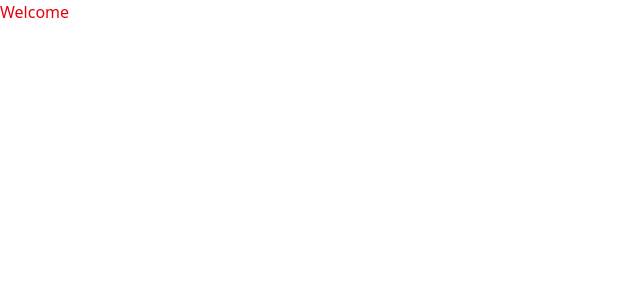
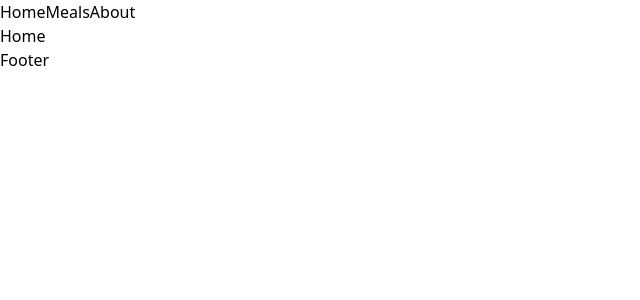
Before and after one commit to nimitaya/meals-app, a React (Vite) app: page / in a window 1280 px wide. Shown: the top 300 px of the page, without its empty margins (0-640 px from the left). Built offline with nearby package versions, Linux system fonts and the light colour scheme.

Commit message:
setup navigation

```diff
--- a/src/App.jsx
+++ b/src/App.jsx
@@ -1,9 +1,29 @@
+import { BrowserRouter, Routes, Route } from "react-router-dom";
+import NavLayout from "./components/NavLayout";
+import Home from "./pages/Home";
+import Meals from "./pages/Meals";
+import MealDetails from "./pages/MealDetails";
+import About from "./pages/About";
+import Error from "./pages/Error";
+
 function App() {
   return (
     <>
-     <h1 className="text-red-600">Welcome</h1>
+      <BrowserRouter>
+        <Routes>
+          <Route path="/" element={<NavLayout />}>
+            <Route index element={<Home />} />
+            <Route path="meals" element={<Meals />}>
+              <Route path="details" element={<MealDetails />} />
+              {/* TODO Route mit Parameter Einstellung */}
+            </Route>
+            <Route path="about" element={<About />} />
+            <Route path="*" element={<Error />}/>
+          </Route>
+        </Routes>
+      </BrowserRouter>
     </>
-  )
+  );
 }
 
-export default App
+export default App;
--- a/src/components/Header.jsx
+++ b/src/components/Header.jsx
@@ -1,6 +1,14 @@
+import { NavLink } from "react-router-dom";
+
 const Header = () => {
   return (
-    <div>Header</div>
-  )
-}
-export default Header
+    <header>
+      <nav>
+        <NavLink to="/">Home</NavLink>
+        <NavLink to="/meals">Meals</NavLink>
+        <NavLink to="/about">About</NavLink>
+      </nav>
+    </header>
+  );
+};
+export default Header;
--- a/src/components/NavLayout.jsx
+++ b/src/components/NavLayout.jsx
@@ -1,6 +1,14 @@
+import { Outlet } from "react-router-dom"
+import Header from "./Header"
+import Footer from "./Footer"
+
 const NavLayout = () => {
   return (
-    <div>NavLayout</div>
+    <>
+    <Header/>
+    <Outlet/>
+    <Footer/>
+    </>
   )
 }
 export default NavLayout
--- /dev/null
+++ b/src/pages/Error.jsx
@@ -0,0 +1,6 @@
+const Error = () => {
+  return (
+    <div>404 Page not found!</div>
+  )
+}
+export default Error
```
Also changed, not shown: 1 other file (tests, documents, lock files or other folders).
